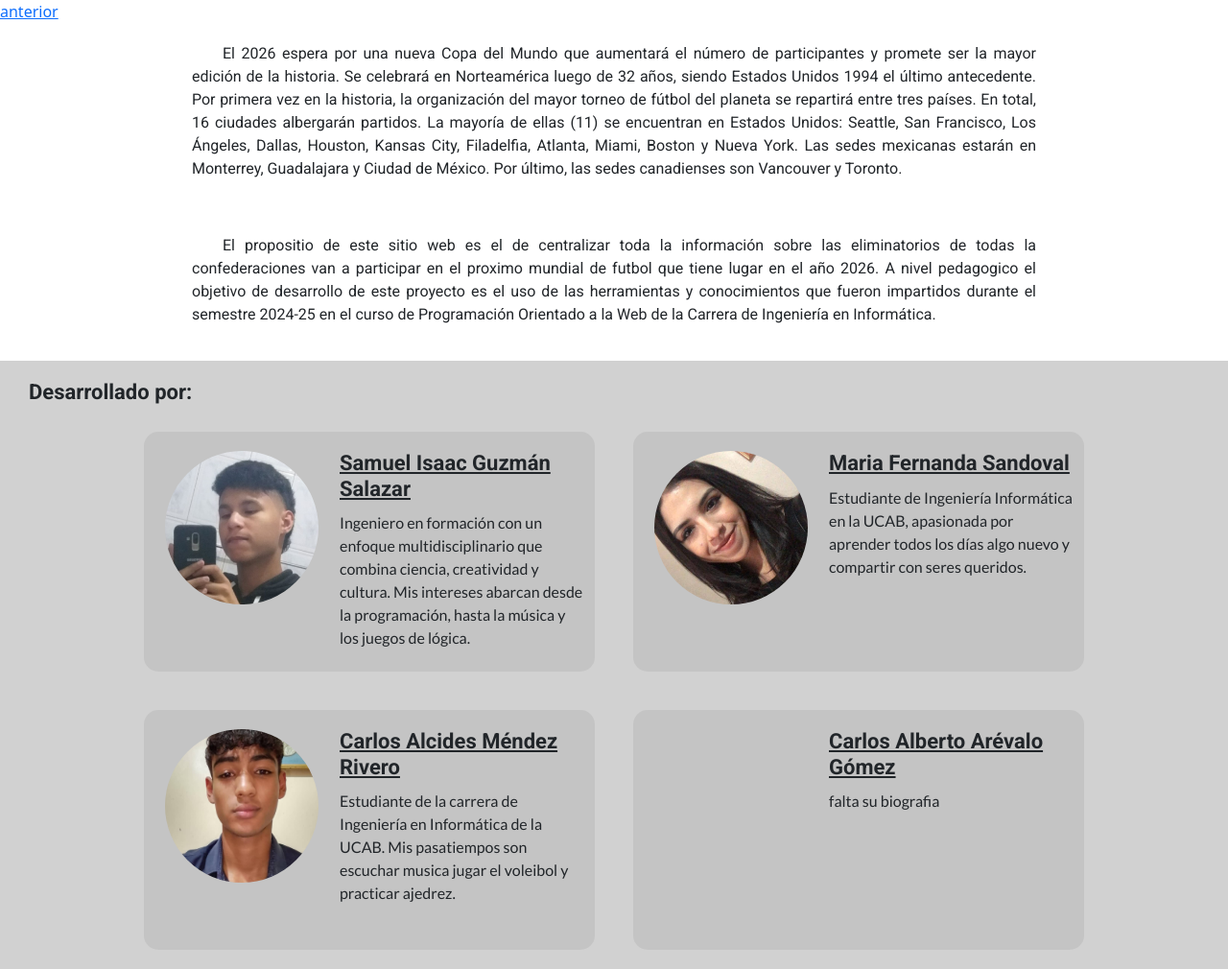
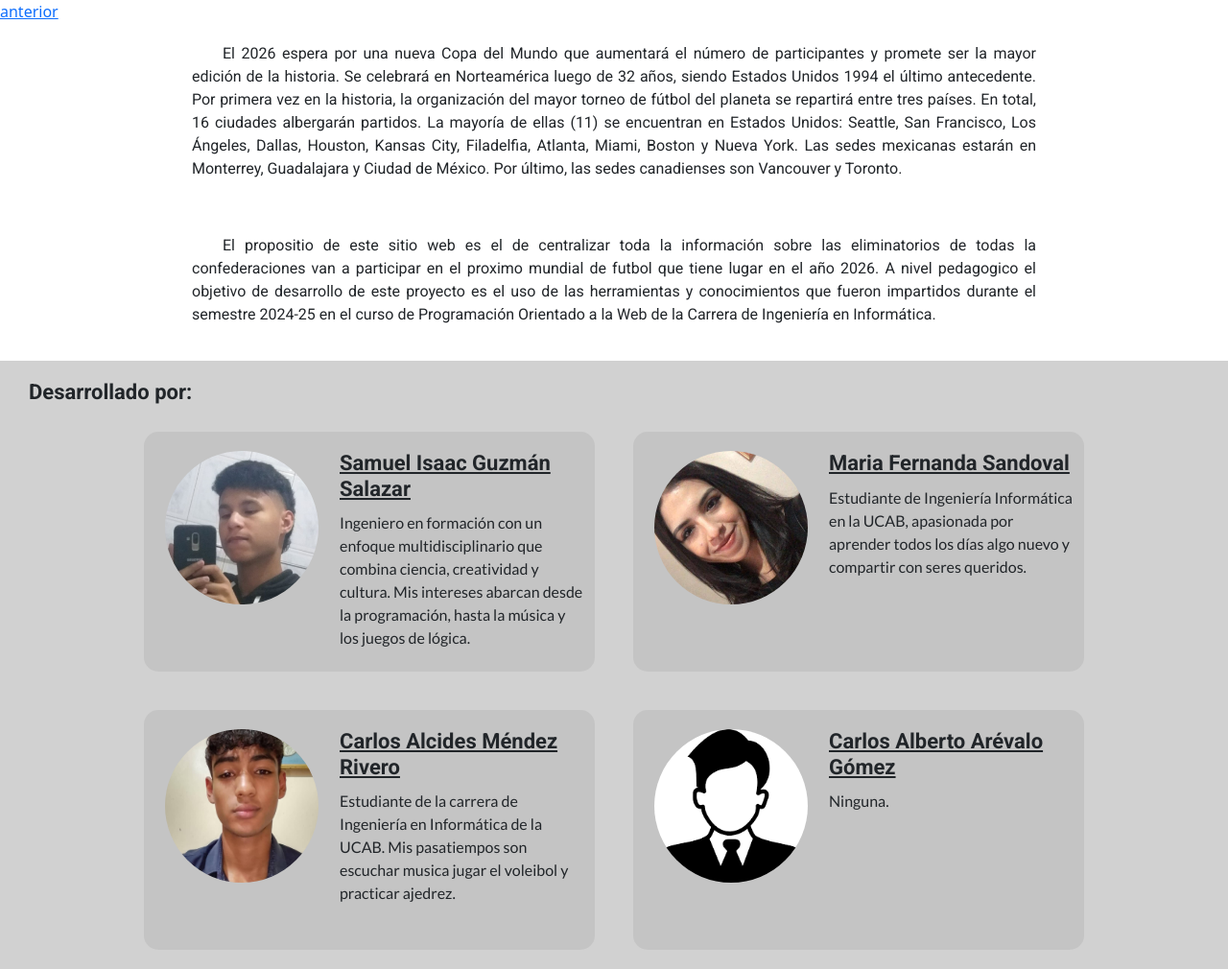
Before and after one commit to Carlos19men/proyecto_proweb, a plain HTML site: page pages/about_us/about.html in a window 1280 px wide. Shown: the whole page at 96% size. Drawn offline with nearby package versions, Linux system fonts and the light colour scheme.

Commit message:
agregue las fuentes de los parrafors y una foto de user para la carta de carlos gomez

```diff
--- a/pages/about_us/script/developers.js
+++ b/pages/about_us/script/developers.js
@@ -16,8 +16,8 @@
     },
     {
         "name": "Carlos Alberto Arévalo Gómez",
-        "photo":"",
-        "description":"falta su biografia"
+        "photo":"img/images.png",
+        "description":"Ninguna."
     }
 ]
 
```
Also changed, not shown: css/stylesForm.css (+9 -0 lines), pages/about_us/img/images.png (added).
